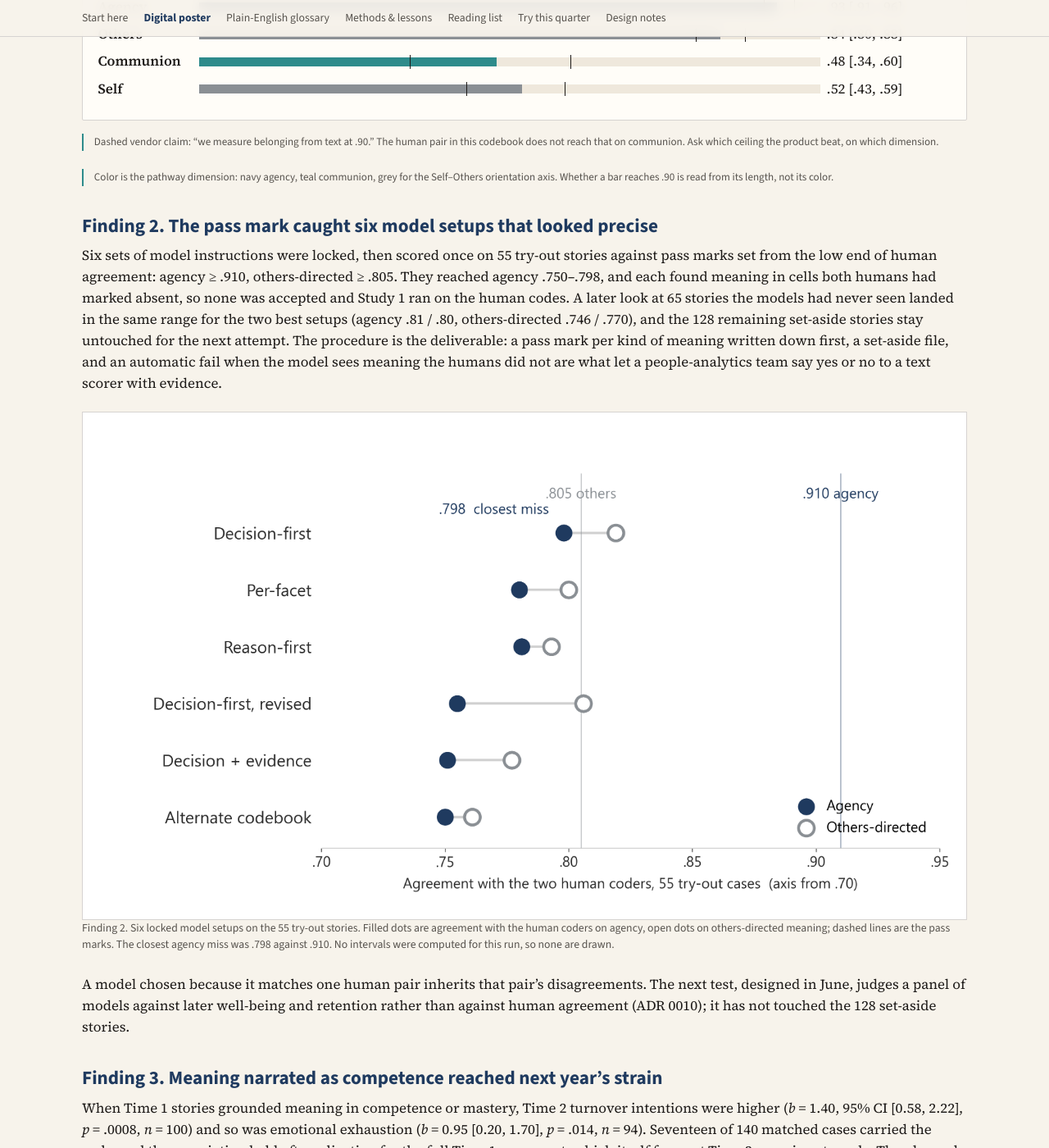
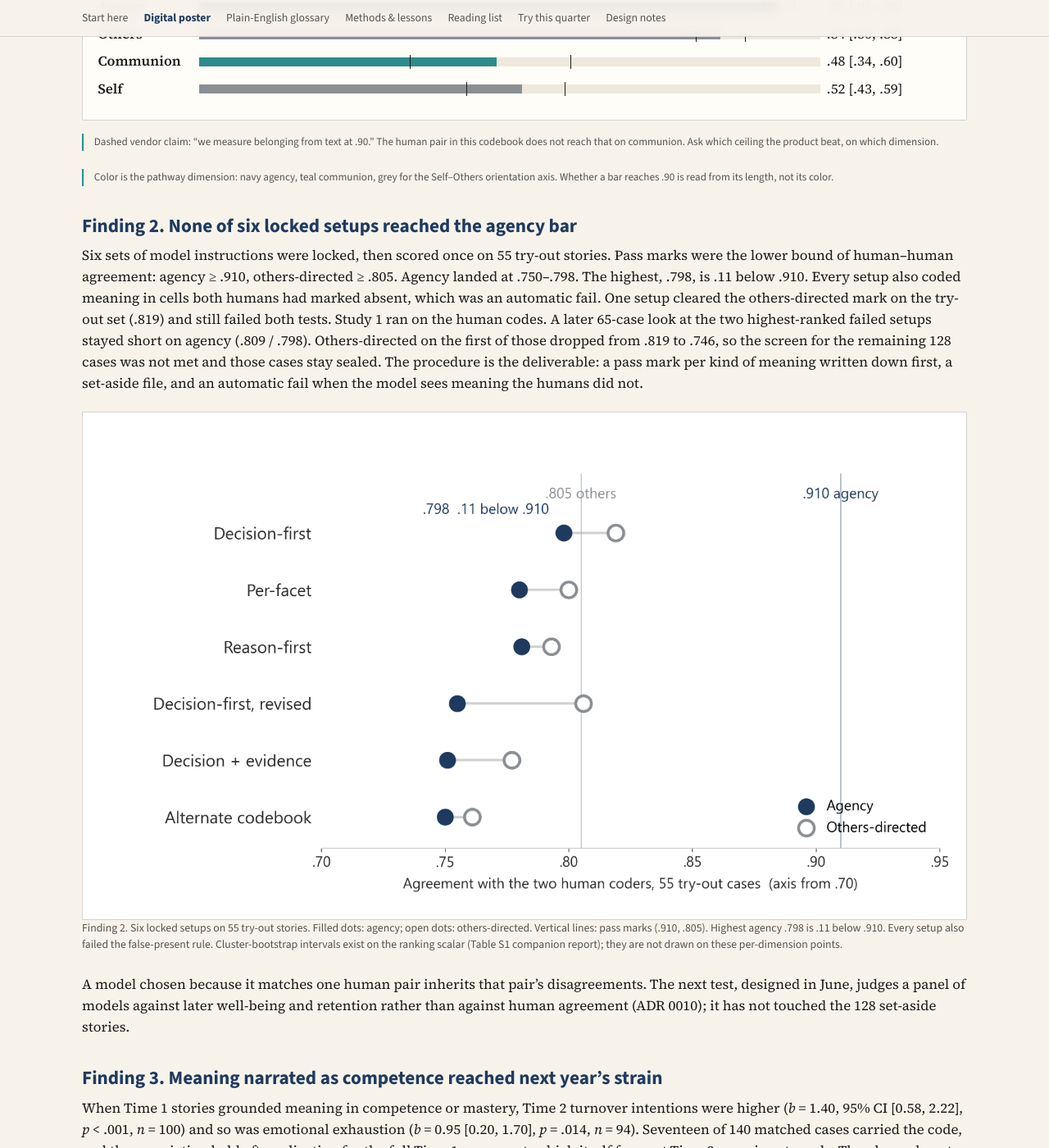
Before and after one commit to mjmonnot/mjmonnot.github.io, a Jekyll site: the page lec-2026/poster.html, which Jekyll copies as it is, in a window 1280 px wide and 1400 px high, scrolled down 3532 px. Shown: the whole window at 82% size. Built offline with Jekyll 4.4.1, drawn with Linux system fonts in a browser that asks for light colours.

```diff
--- a/lec-2026/design.html
+++ b/lec-2026/design.html
@@ -94,7 +94,7 @@
       <tr>
         <td>Amanda Cox</td>
         <td>Put an annotation layer on the graphic. Prefer “Huh? Wow!” over “Wow! Huh?” News graphics that feel like homework fail.</td>
-        <td>The closest miss is labeled on the mark. The timeline uses years, not step numbers.</td>
+        <td>The .11 gap from .798 to the .910 agency bar is labeled on the mark. The timeline uses years, not step numbers.</td>
       </tr>
       <tr>
         <td>Giorgia Lupi</td>
--- a/lec-2026/index.html
+++ b/lec-2026/index.html
@@ -77,7 +77,7 @@
       <h3>What the studies found</h3>
       <ul class="clean">
         <li>Human coders agree strongly on agency (.93) and others-directed meaning (.84); communion (.48) and self-directed meaning (.52) need better human agreement before any model can be judged on them. The ceiling is dimension-specific, and it is now written down.</li>
-        <li>The pass mark did its job: six sets of model instructions, locked before testing, agreed with the human coders on agency .750–.798 against a pass mark of .910 and each found meaning the humans had not, so Study 1 ran on human codes. A later look at 65 cases the models had never seen landed in the same range (agency .81, others-directed .746–.770); 128 cases remain untouched for the next attempt.</li>
+        <li>None of six locked setups reached the agency bar: .750–.798 against .910. The highest, .798, is .11 below the bar, and every setup also coded meaning both humans had marked absent, so Study 1 ran on human codes. A later 65-case look stayed short on agency (.809 / .798); others-directed on the first of those dropped from .819 to .746, so the screen for the remaining 128 was not met and those cases stay sealed.</li>
         <li>Meaning narrated as competence or mastery at Time 1 went with higher turnover intentions and exhaustion a year later (17 of 140 matched cases; held after adjusting for the full Time 1 survey set). Exploratory, and the lead for the next designed study.</li>
         <li>The codes track concurrent self-reported meaningfulness (<em>r</em> = .20–.24), and felt meaning rises with the number of pathways narrated up to two, then levels.</li>
         <li>Nurses name the apparatus, not AI: seven AI events in 7,709 posts, none after 2021, against a steady one post in twenty about ratios, metrics, and charting across ten years. What rose was a sense of lacking control (+4 points, with a 2019–2021 site redesign under that rise), and what is at issue is control over how the work is done, not skill.</li>
--- a/lec-2026/methodology.html
+++ b/lec-2026/methodology.html
@@ -45,7 +45,7 @@
 
   <h2>What we would do differently</h2>
   <ul class="clean">
-    <li><strong>Substitution on this codebook.</strong> Six locked sets of instructions peaked at agency agreement .798 against a .910 pass mark and found meaning the humans had not; the next instrument is a panel judged on outcomes, not on matching one human pair.</li>
+    <li><strong>Substitution on this codebook.</strong> Six locked sets of instructions peaked at agency .798, which is .11 below the .910 bar, and every set also failed the false-present rule; the next instrument is a panel judged on outcomes, not on matching one human pair.</li>
     <li><strong>Communal meaning as a confirmatory predictor.</strong> Human agreement = .48. We excluded it from the confirmatory family before estimation. Unadjusted Time 2 associations were not robust to unresolved cells.</li>
     <li><strong>Using later URL paths to recover board names.</strong> Newer allnurses links drop the forum slug. Hundreds of threads are unlabeled. Student boards leaked into a working-nurse frame.</li>
     <li><strong>Treating a one-model forum draft as transfer.</strong> It is a first-pass instrument. The 200-post human sheet was the gate and was waived. Every forum rate is a label one model assigned.</li>
--- a/lec-2026/poster.html
+++ b/lec-2026/poster.html
@@ -109,16 +109,16 @@
   <p class="sidenote">Dashed vendor claim: “we measure belonging from text at .90.” The human pair in this codebook does not reach that on communion. Ask which ceiling the product beat, on which dimension.</p>
   <p class="sidenote">Color is the pathway dimension: navy agency, teal communion, grey for the Self–Others orientation axis. Whether a bar reaches .90 is read from its length, not its color.</p>
 
-  <h2>Finding 2. The pass mark caught six model setups that looked precise</h2>
-  <p>Six sets of model instructions were locked, then scored once on 55 try-out stories against pass marks set from the low end of human agreement: agency ≥ .910, others-directed ≥ .805. They reached agency .750–.798, and each found meaning in cells both humans had marked absent, so none was accepted and Study 1 ran on the human codes. A later look at 65 stories the models had never seen landed in the same range for the two best setups (agency .81 / .80, others-directed .746 / .770), and the 128 remaining set-aside stories stay untouched for the next attempt. The procedure is the deliverable: a pass mark per kind of meaning written down first, a set-aside file, and an automatic fail when the model sees meaning the humans did not are what let a people-analytics team say yes or no to a text scorer with evidence.</p>
+  <h2>Finding 2. None of six locked setups reached the agency bar</h2>
+  <p>Six sets of model instructions were locked, then scored once on 55 try-out stories. Pass marks were the lower bound of human–human agreement: agency ≥ .910, others-directed ≥ .805. Agency landed at .750–.798. The highest, .798, is .11 below .910. Every setup also coded meaning in cells both humans had marked absent, which was an automatic fail. One setup cleared the others-directed mark on the try-out set (.819) and still failed both tests. Study 1 ran on the human codes. A later 65-case look at the two highest-ranked failed setups stayed short on agency (.809 / .798). Others-directed on the first of those dropped from .819 to .746, so the screen for the remaining 128 cases was not met and those cases stay sealed. The procedure is the deliverable: a pass mark per kind of meaning written down first, a set-aside file, and an automatic fail when the model sees meaning the humans did not.</p>
   <figure>
     <img src="assets/fig_prompts.png" alt="Six frozen prompts: agency and others-directed agreement against the two locked acceptance bars">
-    <figcaption>Finding 2. Six locked model setups on the 55 try-out stories. Filled dots are agreement with the human coders on agency, open dots on others-directed meaning; dashed lines are the pass marks. The closest agency miss was .798 against .910. No intervals were computed for this run, so none are drawn.</figcaption>
+    <figcaption>Finding 2. Six locked setups on 55 try-out stories. Filled dots: agency; open dots: others-directed. Vertical lines: pass marks (.910, .805). Highest agency .798 is .11 below .910. Every setup also failed the false-present rule. Cluster-bootstrap intervals exist on the ranking scalar (Table S1 companion report); they are not drawn on these per-dimension points.</figcaption>
   </figure>
   <p>A model chosen because it matches one human pair inherits that pair’s disagreements. The next test, designed in June, judges a panel of models against later well-being and retention rather than against human agreement (ADR 0010); it has not touched the 128 set-aside stories.</p>
 
   <h2>Finding 3. Meaning narrated as competence reached next year’s strain</h2>
-  <p>When Time 1 stories grounded meaning in competence or mastery, Time 2 turnover intentions were higher (<em>b</em> = 1.40, 95% CI [0.58, 2.22], <em>p</em> = .0008, <em>n</em> = 100) and so was emotional exhaustion (<em>b</em> = 0.95 [0.20, 1.70], <em>p</em> = .014, <em>n</em> = 94). Seventeen of 140 matched cases carried the code, and the association held after adjusting for the full Time 1 survey set, which itself forecast Time 2 meaning strongly. The planned next-year paths from the three broad meaning dimensions came in near zero (three of five inside the band we treat as no effect; Table 2 in the manuscript), which is what singles out competence as the signal that reached next year. It is the lead for the next designed study and should be read as a lead, not a rule.</p>
+  <p>When Time 1 stories grounded meaning in competence or mastery, Time 2 turnover intentions were higher (<em>b</em> = 1.40, 95% CI [0.58, 2.22], <em>p</em> &lt; .001, <em>n</em> = 100) and so was emotional exhaustion (<em>b</em> = 0.95 [0.20, 1.70], <em>p</em> = .014, <em>n</em> = 94). Seventeen of 140 matched cases carried the code, and the association held after adjusting for the full Time 1 survey set, which itself forecast Time 2 meaning strongly. The planned next-year paths from the three broad meaning dimensions came in near zero (three of five inside the band we treat as no effect; Table 2 in the manuscript), which is what singles out competence as the signal that reached next year. It is the lead for the next designed study and should be read as a lead, not a rule.</p>
   <figure>
     <img src="assets/fig_competence.png" alt="Seventeen of 140 matched respondents whose Time 1 story grounded meaning in competence, with Time 2 turnover intention and exhaustion group means and 95 percent intervals">
     <figcaption>Finding 3. One mark per matched respondent (17 of 140 present-coded; counts only, no scores are drawn). Group means with 95% CIs for Time 2 turnover intentions and emotional exhaustion; adjusted estimates are in Table 4 of the manuscript.</figcaption>
```
Also changed, not shown: lec-2026/assets/fig_prompts.png, lec-2026/assets/fig_timeline.png, 1 other file.
